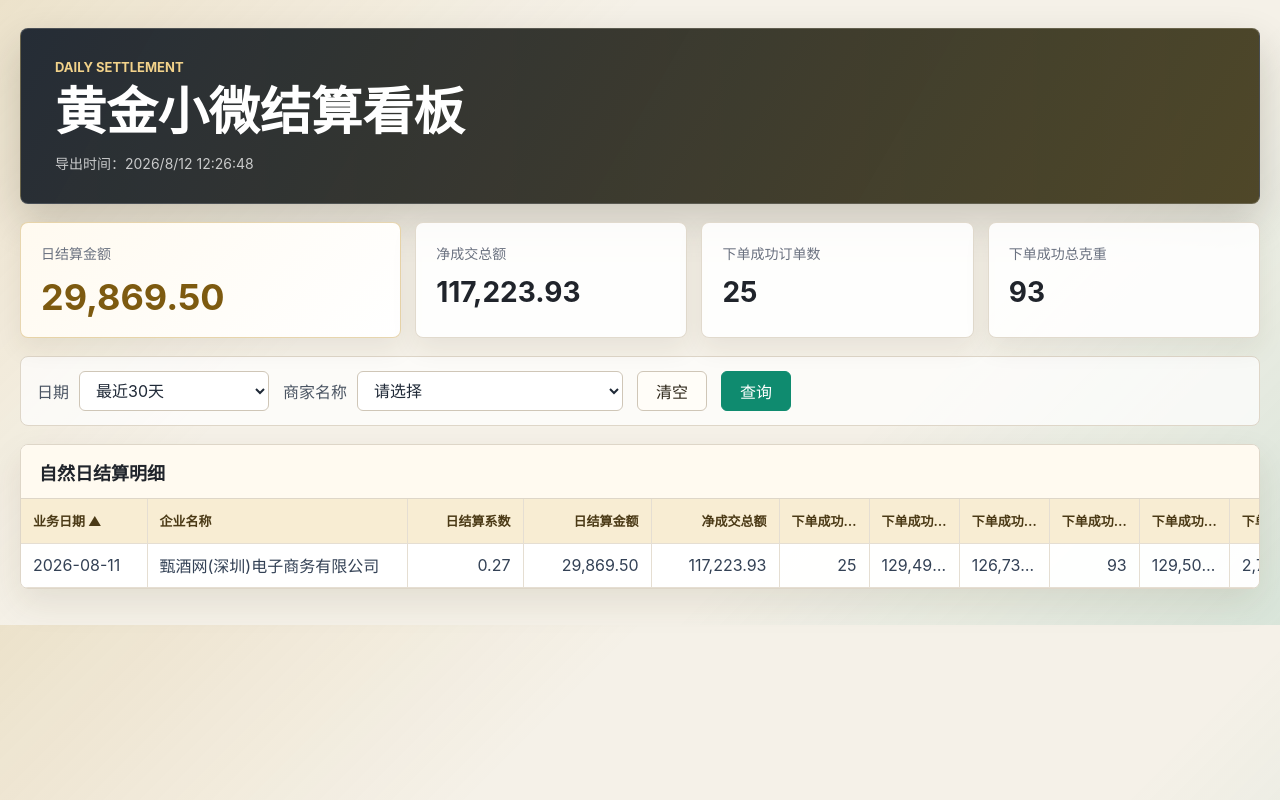
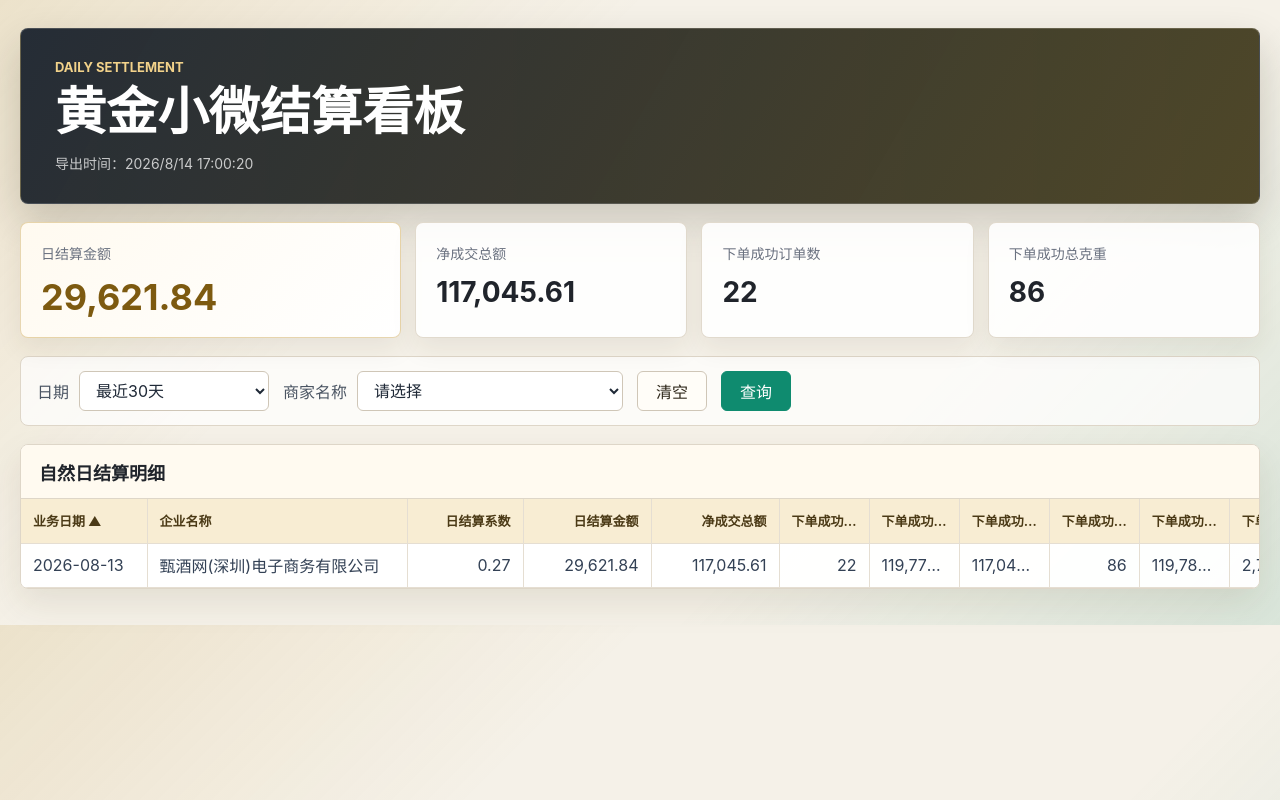
Before and after one commit to zhangzhangxin/settlement-dashboard, a website: page index.html in a window 1280 px wide. Drawn offline with Linux system fonts and the light colour scheme.

Commit message:
Update settlement dashboard public page

```diff
--- a/index.html
+++ b/index.html
@@ -363,43 +363,43 @@ th:nth-child(5) { width: 128px; }
       </section>
     </main>
     <script>window.__SETTLEMENT_DATA__ = {
-  "updatedAt": "2026-08-12T12:26:48.049Z",
+  "updatedAt": "2026-08-14T17:00:20.441Z",
   "source": "vdm_operation.selfmall_market_jiesuan:latest_partition",
   "rows": [
     {
-      "bus_date": "2026-08-11",
+      "bus_date": "2026-08-13",
       "company_name": "甄酒网(深圳)电子商务有限公司",
       "daily_settlement_ratio": 0.2701,
-      "daily_settle_amt": 29869.5,
-      "net_gmv": 117223.93,
-      "mall_pay_suc_order_cnt": 25,
-      "mall_pay_suc_sale_price_amt": 129490,
-      "mall_pay_suc_deal_price_amt": 126739.63,
-      "mall_pay_suc_specs": 93,
-      "mall_pay_suc_sku_price_amt": 129506.28,
-      "mall_pay_suc_coupon_amount": 2750.37,
-      "mall_afs_refunded_order_cnt": 2,
-      "mall_afs_refunded_sale_price_amt": 9810,
-      "mall_afs_refunded_deal_price_amt": 9515.7,
-      "mall_afs_refunded_specs": 7,
-      "mall_afs_refunded_sku_price_amt": 9810.86,
-      "mall_afs_refunded_coupon_amount": 294.3,
-      "mall_afs_returned_refunded_order_cnt": 0,
+      "daily_settle_amt": 29621.84,
+      "net_gmv": 117045.61,
+      "mall_pay_suc_order_cnt": 22,
+      "mall_pay_suc_sale_price_amt": 119775,
+      "mall_pay_suc_deal_price_amt": 117045.61,
+      "mall_pay_suc_specs": 86,
+      "mall_pay_suc_sku_price_amt": 119786.96,
+      "mall_pay_suc_coupon_amount": 2729.39,
+      "mall_afs_refunded_order_cnt": null,
+      "mall_afs_refunded_sale_price_amt": null,
+      "mall_afs_refunded_deal_price_amt": null,
+      "mall_afs_refunded_specs": null,
+      "mall_afs_refunded_sku_price_amt": null,
+      "mall_afs_refunded_coupon_amount": null,
+      "mall_afs_returned_refunded_order_cnt": null,
       "mall_afs_returned_refunded_sale_price_amt": null,
       "mall_afs_returned_refunded_deal_price_amt": null,
       "mall_afs_returned_refunded_specs": null,
       "mall_afs_returned_refunded_sku_price_amt": null,
       "mall_afs_returned_refunded_coupon_amount": null,
-      "mall_afs_schd_refund_interest_cnt": 0,
-      "mall_afs_schd_refund_interest_amt": 0,
-      "ds": "20260811"
+      "mall_afs_schd_refund_interest_cnt": null,
+      "mall_afs_schd_refund_interest_amt": null,
+      "ds": "20260813"
     }
   ],
   "totals": {
-    "daily_settle_amt": 29869.5,
-    "net_gmv": 117223.93,
-    "mall_pay_suc_order_cnt": 25,
-    "mall_pay_suc_specs": 93
+    "daily_settle_amt": 29621.84,
+    "net_gmv": 117045.61,
+    "mall_pay_suc_order_cnt": 22,
+    "mall_pay_suc_specs": 86
   }
 };</script>
 <script>
```
Also changed, not shown: pages/index.html (+24 -24 lines).
